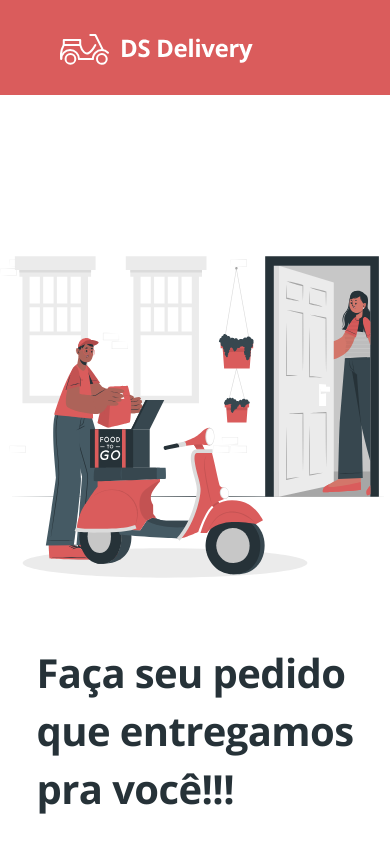
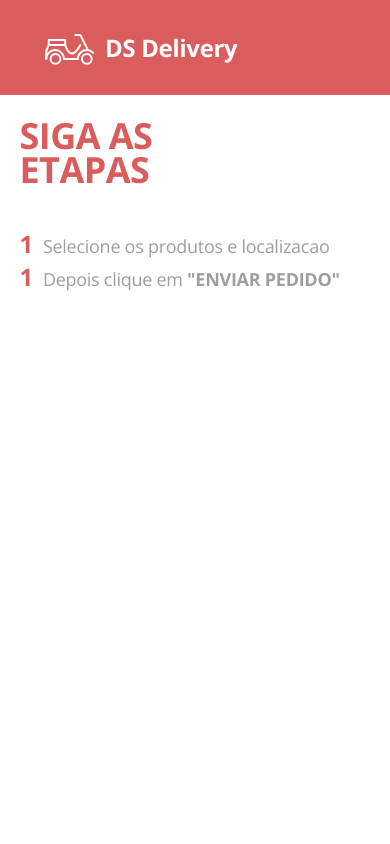
Before and after one commit to elprogramadorpedro/dsdeliver-sds2, a React (Create React App) app in the folder front-web/: page /orders in a window 390 px wide. Shown: the top 844 px of the page. Built offline with nearby package versions, Linux system fonts and the light colour scheme.

Commit message:
Add routes and StepsHeader

```diff
--- a/front-web/package.json
+++ b/front-web/package.json
@@ -10,8 +10,10 @@
     "@types/node": "^12.19.12",
     "@types/react": "^16.14.2",
     "@types/react-dom": "^16.9.10",
+    "@types/react-router-dom": "^5.1.7",
     "react": "^17.0.1",
     "react-dom": "^17.0.1",
+    "react-router-dom": "^5.2.0",
     "react-scripts": "4.0.1",
     "typescript": "^4.1.3",
     "web-vitals": "^0.2.4"
--- a/front-web/src/App.tsx
+++ b/front-web/src/App.tsx
@@ -1,7 +1,6 @@
-import React from 'react'
 import './App.css';
-import Home from './Home';
-import Navbar from './Navbar'
+
+import Routes from './Routes';
 
 //import Counter from './Counter';
 //import Hello from './Hello';
@@ -9,8 +8,7 @@ import Navbar from './Navbar'
 function App() {
   return (
     <>
-      <Navbar/>
-      <Home/>
+      <Routes/>
     </>
   );
 }
--- a/front-web/src/Home/index.tsx
+++ b/front-web/src/Home/index.tsx
@@ -1,6 +1,7 @@
 import './styles.css';
 import {ReactComponent as MainImage} from './main.svg'
 import Footer from '../Footer';
+import { Link } from 'react-router-dom';
 
 
 
@@ -16,9 +17,9 @@ function Home() {
                     <h3 className="home-subtitle" >
                     Escolha o seu pedido e em poucos minutos<br/> levaremoss na sua porta
                     </h3>
-                    <a href="orders" className="home-btn-order">
+                    <Link to="/orders" className="home-btn-order">
                     FAZER PEDIDO
-                    </a>
+                    </Link>
 
                 </div>
                   <div className="home-image">
--- a/front-web/src/Navbar/index.tsx
+++ b/front-web/src/Navbar/index.tsx
@@ -1,11 +1,13 @@
 import './styles.css';
 import { ReactComponent as Logo} from './logo.svg'
+import { Link } from 'react-router-dom';
+
 
 function Navbar() {
     return (
         <nav className="main-navbar">
-
-            <Logo className="logo-text"/>
+            <Logo/>
+            <Link to="/" className="logo-text"></Link>
         </nav>
     )
 }
--- /dev/null
+++ b/front-web/src/Orders/StepHeader.tsx
@@ -0,0 +1,26 @@
+function StepeHeader() {
+    return (
+        <header className="orders-steps-container" >
+       <div className="orders-steps-content" >
+       <h1 className="steps-title" >
+           SIGA AS <br/> ETAPAS
+            </h1>
+
+            <ul className="steps-items">
+            <li >
+            <span className="steps-number">1</span>
+            Selecione os produtos e localizacao
+           </li>
+           <li >
+           <span className="steps-number">1</span>
+            Depois clique em <strong>"ENVIAR PEDIDO"</strong>
+            </li>
+            </ul>
+
+
+      </div>
+        </header>
+    )
+}
+
+export default StepeHeader;
--- /dev/null
+++ b/front-web/src/Orders/index.tsx
@@ -0,0 +1,13 @@
+import StepeHeader from './StepHeader';
+import './styles.css';
+
+
+function Orders() {
+    return (
+        <div className="orders-container">
+           <StepeHeader/>
+        </div>
+    )
+}
+
+export default Orders;
--- /dev/null
+++ b/front-web/src/Orders/styles.css
@@ -0,0 +1,294 @@
+.orders-container {
+    background-color: var(--light-color);
+  }
+
+  .orders-container h3 {
+    margin: 0;
+  }
+
+  .orders-steps-container {
+    display: flex;
+    justify-content: center;
+    background-color: #FFF;
+    margin-bottom: 30px;
+  }
+
+  .orders-steps-content {
+    display: flex;
+    padding: 25px 0;
+    width: 70%;
+  }
+
+  .steps-title {
+    font-weight: bold;
+    font-size: 36px;
+    line-height: 34px;
+    letter-spacing: -0.015em;
+    color: var(--primary-color);
+    margin-right: 100px;
+  }
+
+  .steps-items {
+    list-style-type: none;
+  }
+
+  .steps-items li {
+    font-weight: normal;
+    font-size: 18px;
+    line-height: 25px;
+    letter-spacing: -0.015em;
+    color: var(--secondary-color);
+  }
+
+  .steps-items .steps-number {
+    font-size: 24px;
+    font-style: normal;
+    font-weight: bold;
+    line-height: 33px;
+    letter-spacing: -0.015em;
+    color: var(--primary-color);
+    margin-right: 10px;
+  }
+
+  .orders-list-container {
+    display: flex;
+    justify-content: center;
+  }
+
+  .orders-list-items {
+    width: 70%;
+    display: grid;
+    grid-template-columns: repeat(auto-fill, 235px);
+    grid-gap: 20px 15px;
+    justify-content: space-between;
+  }
+
+  .order-card-container {
+    background-color: #FFF;
+    box-shadow: 0px 4px 20px rgba(0, 0, 0, 0.25);
+    border-radius: 10px;
+    padding: 15px;
+    cursor: pointer;
+  }
+
+  .order-card-container.selected {
+    border: 4px solid #008E5B;
+    box-sizing: border-box;
+    box-shadow: 0px 4px 20px rgba(0, 0, 0, 0.25);
+    border-radius: 10px;
+  }
+
+  .order-card-container:hover {
+    transform: scale(1.01);
+  }
+
+  .order-card-title {
+    font-weight: bold;
+    font-size: 18px;
+    line-height: 25px;
+    letter-spacing: -0.015em;
+    color: var(--primary-color);
+    text-align: center;
+  }
+
+  .order-card-container.selected .order-card-title {
+    color: #008E5B;
+  }
+
+  .order-card-image {
+    border-radius: 10px;
+    margin-top: 15px;
+    margin-bottom: 15px;
+    width: 100%;
+  }
+
+  .order-card-price {
+    font-weight: bold;
+    font-size: 24px;
+    line-height: 33px;
+    letter-spacing: -0.015em;
+    color: var(--primary-color);
+    text-align: left;
+  }
+
+  .order-card-container.selected .order-card-price {
+    color: #008E5B;
+  }
+
+  .order-card-description {
+    border-top: 1px solid #E6E6E6;
+    margin-top: 15px;
+    padding-top: 15px;
+  }
+
+  .order-card-description h3 {
+    font-size: 16px;
+    line-height: 22px;
+    letter-spacing: -0.015em;
+    color: var(--secondary-color);
+  }
+
+  .order-card-description p {
+    font-weight: normal;
+    font-size: 14px;
+    line-height: 19px;
+    letter-spacing: -0.015em;
+
+    color: var(--secondary-color);
+  }
+
+  .order-location-container {
+    display: flex;
+    justify-content: center;
+  }
+
+  .order-location-content {
+    width: 70%;
+    margin: 30px 0 120px 0;
+    padding: 20px 0;
+    height: 400px;
+    background: #FFF;
+    box-shadow: 0px 4px 20px rgba(0, 0, 0, 0.25);
+    border-radius: 10px;
+  }
+
+  .filter-container {
+    display: flex;
+    justify-content: center;
+    margin-top: 20px;
+  }
+
+  .filter {
+    width: 80%;
+  }
+
+  .filter > div {
+    border-radius: 10px;
+    min-height: 60px;
+  }
+
+  .leaflet-container {
+    width: 100%;
+    height: 100%;
+    border-radius: 10px;
+    margin-top: 20px;
+    z-index: 0;
+  }
+
+  .order-location-title {
+    font-weight: bold;
+    font-size: 18px;
+    line-height: 25px;
+    text-align: center;
+    letter-spacing: -0.015em;
+    color: var(--secondary-color);
+  }
+
+  .order-summary-container {
+    display: flex;
+    justify-content: center;
+    margin-bottom: 30px;
+  }
+
+  .order-summary-content {
+    width: calc(70% - 40px);
+    display: flex;
+    justify-content: space-between;
+    background: #FFF;
+    box-shadow: 0px 4px 20px rgba(0, 0, 0, 0.25);
+    border-radius: 10px;
+    background-color: var(--primary-color);
+    color: #FFF;
+    padding: 20px;
+  }
+
+  .amount-selected-container {
+    font-weight: normal;
+    font-size: 11px;
+    line-height: 15px;
+    letter-spacing: -0.015em;
+    display: block;
+    margin-bottom: 10px;
+  }
+
+  .amount-selected {
+    font-weight: bold;
+    font-size: 16px;
+    line-height: 15px;
+    letter-spacing: -0.015em;
+    margin-right: 5px;
+  }
+
+  .order-summary-total {
+    font-weight: normal;
+    font-size: 14px;
+    line-height: 15px;
+    letter-spacing: -0.015em;
+    color: #FFF;
+    display: block;
+  }
+
+  .order-summary-price {
+    font-weight: bold;
+    font-size: 18px;
+    line-height: 19px;
+    letter-spacing: -0.015em;
+    color: #FFF;
+    margin-right: 5px;
+  }
+
+  .order-summary-make-order {
+    width: 220px;
+    height: 45px;
+    background: #FFF;
+    border-radius: 10px;
+    font-weight: bold;
+    font-size: 18px;
+    line-height: 25px;
+    text-align: center;
+    letter-spacing: -0.015em;
+    color: var(--primary-color);
+    border: 0;
+    cursor: pointer;
+  }
+
+  .order-summary-make-order:focus {
+    outline: none;
+  }
+
+  .order-summary-make-order:hover {
+    background-color: #fcf2f2;
+    transform: scale(1.01);
+  }
+
+  @media only screen and (max-width: 768px) {
+    .orders-steps-content {
+      display: flex;
+      flex-direction: column;
+      padding: 0;
+      width: 90%;
+    }
+
+    .steps-items {
+      padding: 0
+    }
+
+    .order-location-content {
+      width: 90%;
+    }
+
+    .order-location-container {
+      margin-bottom: 20px;
+    }
+
+    .order-summary-content {
+      width: 80%;
+      display: flex;
+      flex-direction: column;
+    }
+
+    .order-summary-make-order {
+      margin-top: 15px;
+      width: 100%;
+    }
+  }
--- /dev/null
+++ b/front-web/src/Routes.tsx
@@ -0,0 +1,22 @@
+import { BrowserRouter, Switch, Route } from 'react-router-dom';
+import Home from './Home';
+import Navbar from './Navbar';
+import Orders from './Orders';
+
+function Routers() {
+    return (
+        <BrowserRouter>
+         <Navbar/>
+            <Switch>
+                <Route path="/orders">
+                    <Orders />
+                </Route>
+                <Route path="/">
+                    <Home />
+                </Route>
+            </Switch>
+        </BrowserRouter>
+    )
+}
+
+export default Routers;
```
Also changed, not shown: 1 other file (tests, documents, lock files or other folders).
